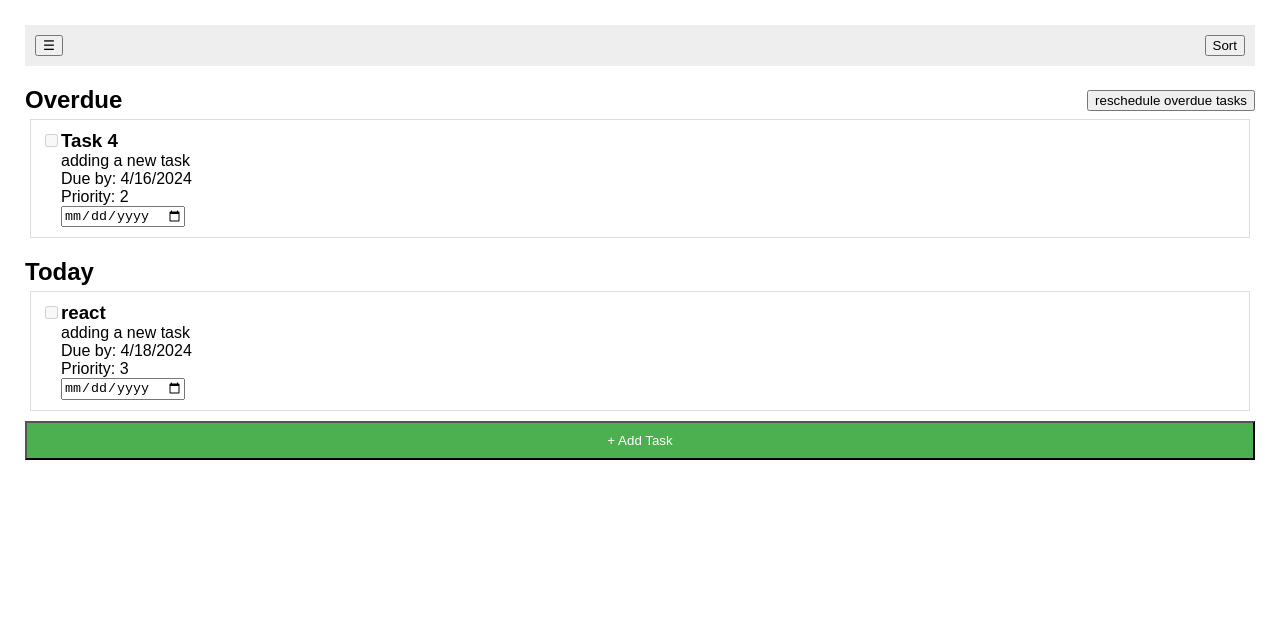
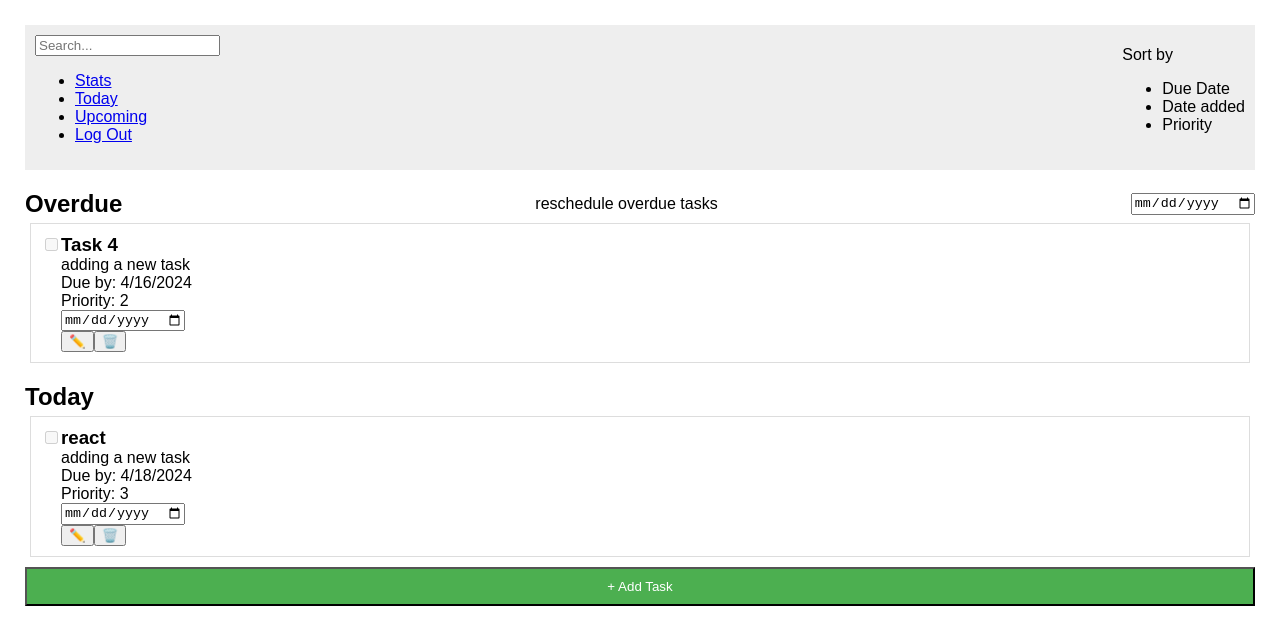
Before and after one commit to elvis-visi/todoApp, a React (Vite) app in the folder frontend/: page / in a window 1280 px wide. Shown: the top 644 px of the page. Built offline with nearby package versions, Linux system fonts and the light colour scheme.

Commit message:
Added all the sub components which make up the TaskListView

```diff
--- a/frontend/src/App.jsx
+++ b/frontend/src/App.jsx
@@ -30,7 +30,7 @@ const tasks =   [
   {
     "title": "nodeJs",
     "description": "JS environment",
-    "dueDate": "2024-04-20T00:00:00.000Z",
+    "dueDate": "2024-04-21T00:00:00.000Z",
     "dateAdded": "2024-04-11T10:02:21.246Z",
     "priority": 3,
     "completed": false,
@@ -39,6 +39,32 @@ const tasks =   [
         "id": "6616c02c51c8f07efa59438c"
     },
     "id": "6617b52dfe90b38b8bb021fc"
+},
+{
+  "title": "nodeJs",
+  "description": "JS environment",
+  "dueDate": "2024-04-22T00:00:00.000Z",
+  "dateAdded": "2024-04-11T10:02:21.246Z",
+  "priority": 3,
+  "completed": false,
+  "user": {
+      "username": "visi",
+      "id": "6616c02c51c8f07efa59438c"
+  },
+  "id": "6617b52dfe90b38b8bb021fc"
+},
+{
+  "title": "nodeJs",
+  "description": "JS environment",
+  "dueDate": "2024-04-25T00:00:00.000Z",
+  "dateAdded": "2024-04-11T10:02:21.246Z",
+  "priority": 3,
+  "completed": false,
+  "user": {
+      "username": "visi",
+      "id": "6616c02c51c8f07efa59438c"
+  },
+  "id": "6617b52dfe90b38b8bb021fc"
 },
 ]
 
--- /dev/null
+++ b/frontend/src/components/EditDeleteIcons.jsx
@@ -0,0 +1,9 @@
+
+export default function EditDeleteIcons() {
+    return (
+      <div className="edit-delete-icons">
+        <button  className="edit-icon">✏️</button>
+        <button  className="delete-icon">🗑️</button>
+      </div>
+    );
+  }
--- a/frontend/src/components/Header.jsx
+++ b/frontend/src/components/Header.jsx
@@ -1,9 +1,12 @@
+import Menu from "./Menu"
+import SortingComponent from "./SortingComponent"
+
 const Header = () => {
     //include a menu toggle, button for filtering/sorting
      return(
        <div className="header">
-          <button className="menu-toggle">☰</button>
-          <button className="sort-button">Sort</button>
+          <Menu />
+          <SortingComponent />
        </div>
      )
     }
--- /dev/null
+++ b/frontend/src/components/Menu.jsx
@@ -0,0 +1,13 @@
+export default function Menu() {
+    return (
+      <div className="menu">
+        <input type="search" placeholder="Search..." />
+        <ul className="menu-items">
+          <li><a href="/stats">Stats</a></li>
+          <li><a href="/today">Today</a></li>
+          <li><a href="/upcoming">Upcoming</a></li>
+          <li><a href="/logout">Log Out</a></li>
+        </ul>
+      </div>
+    );
+  }
--- /dev/null
+++ b/frontend/src/components/SortingComponent.jsx
@@ -0,0 +1,15 @@
+export default function SortingComponent() {
+    // Placeholder content
+    return (
+
+        <div className="sort-by">
+          <p>Sort by</p>
+          <ul>
+            <li>Due Date</li>
+            <li>Date added</li>
+            <li>Priority</li>
+          </ul>
+    </div>
+
+    );
+  }
--- a/frontend/src/components/TaskItem.jsx
+++ b/frontend/src/components/TaskItem.jsx
@@ -1,3 +1,6 @@
+
+import EditDeleteIcons from "./EditDeleteIcons";
+
 function TaskItem({ title, description, dueDate, priority }) {
     return (
       <div className="task-item">
@@ -13,6 +16,8 @@ function TaskItem({ title, description, dueDate, priority }) {
          type="date"
         />
 
+      <EditDeleteIcons />
+
        </div>
 
       </div>
--- a/frontend/src/components/TaskListView.jsx
+++ b/frontend/src/components/TaskListView.jsx
@@ -18,7 +18,11 @@ const TaskListView = ({ tasks }) => {
         {overdueTasks.length > 0 && (
           <>
           <div className="task-list-headerOverdue">
-          <h2>Overdue</h2>  <button>reschedule overdue tasks</button>
+          <h2>Overdue</h2>
+          reschedule overdue tasks
+          <input
+          type="date"
+          />
           </div>
 
             {overdueTasks.map(task => (
```
Also changed, not shown: frontend/src/components/AddTask.jsx (added, +14 -0 lines), frontend/src/components/EditTask.jsx (added, +12 -0 lines), frontend/src/styles.css (line endings or trailing spaces).
